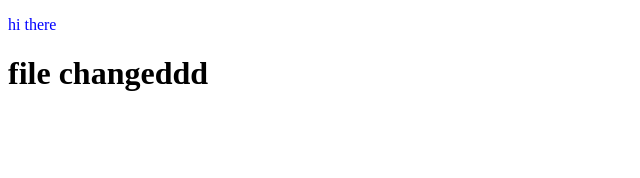
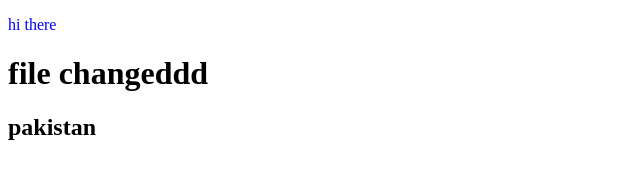
Before and after one commit to iftikhargit/javascript, a plain HTML site: page index.html in a window 1280 px wide. Shown: the whole page, without its empty margins (0-640 px from the left). Drawn offline with Linux system fonts and the light colour scheme.

Commit message:
css pakitan

```diff
--- a/index.html
+++ b/index.html
@@ -10,5 +10,6 @@
 <body>
     <p> hi there</p>
     <h1>file changeddd</h1>
+    <h2>pakistan</h2>
 </body>
 </html>
```
